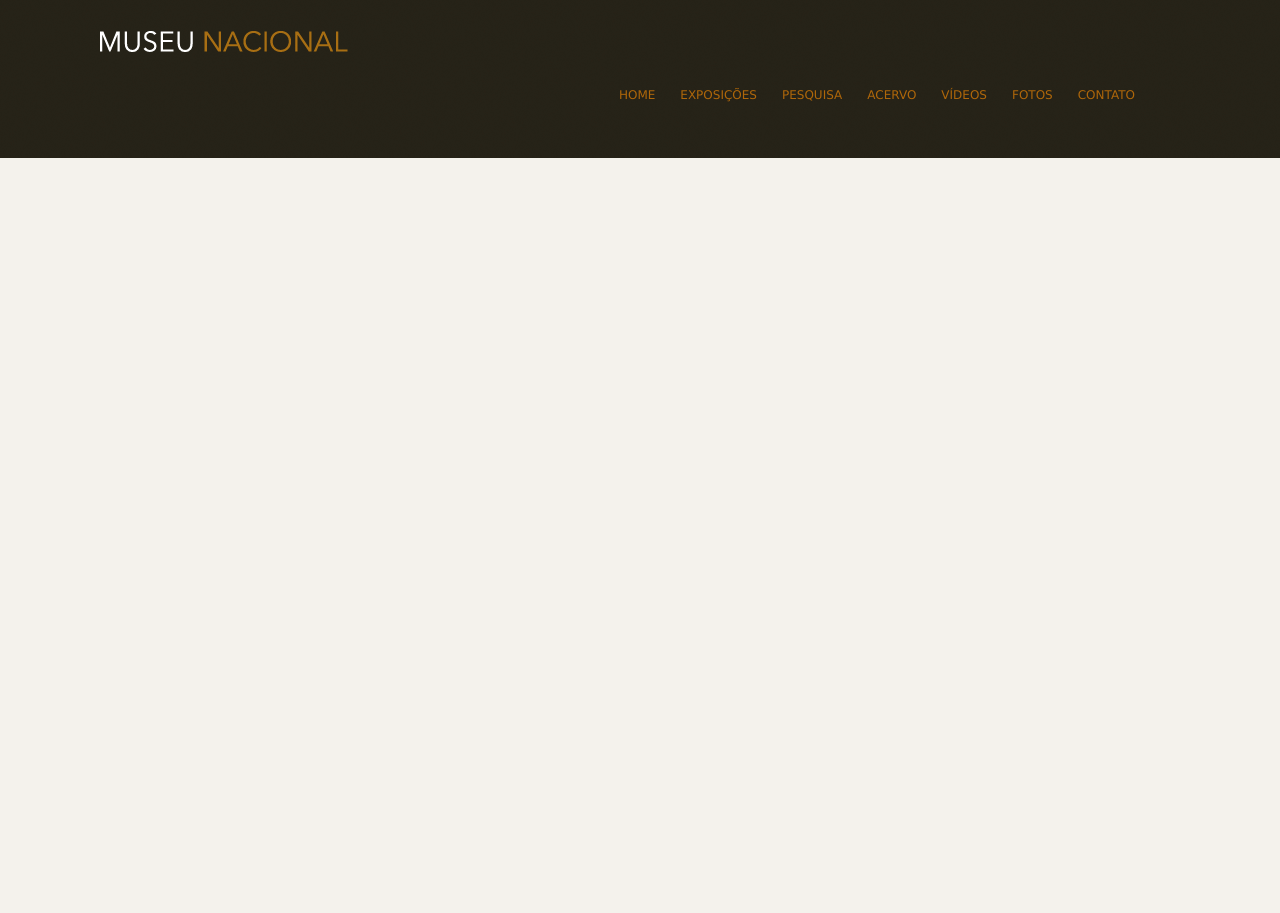
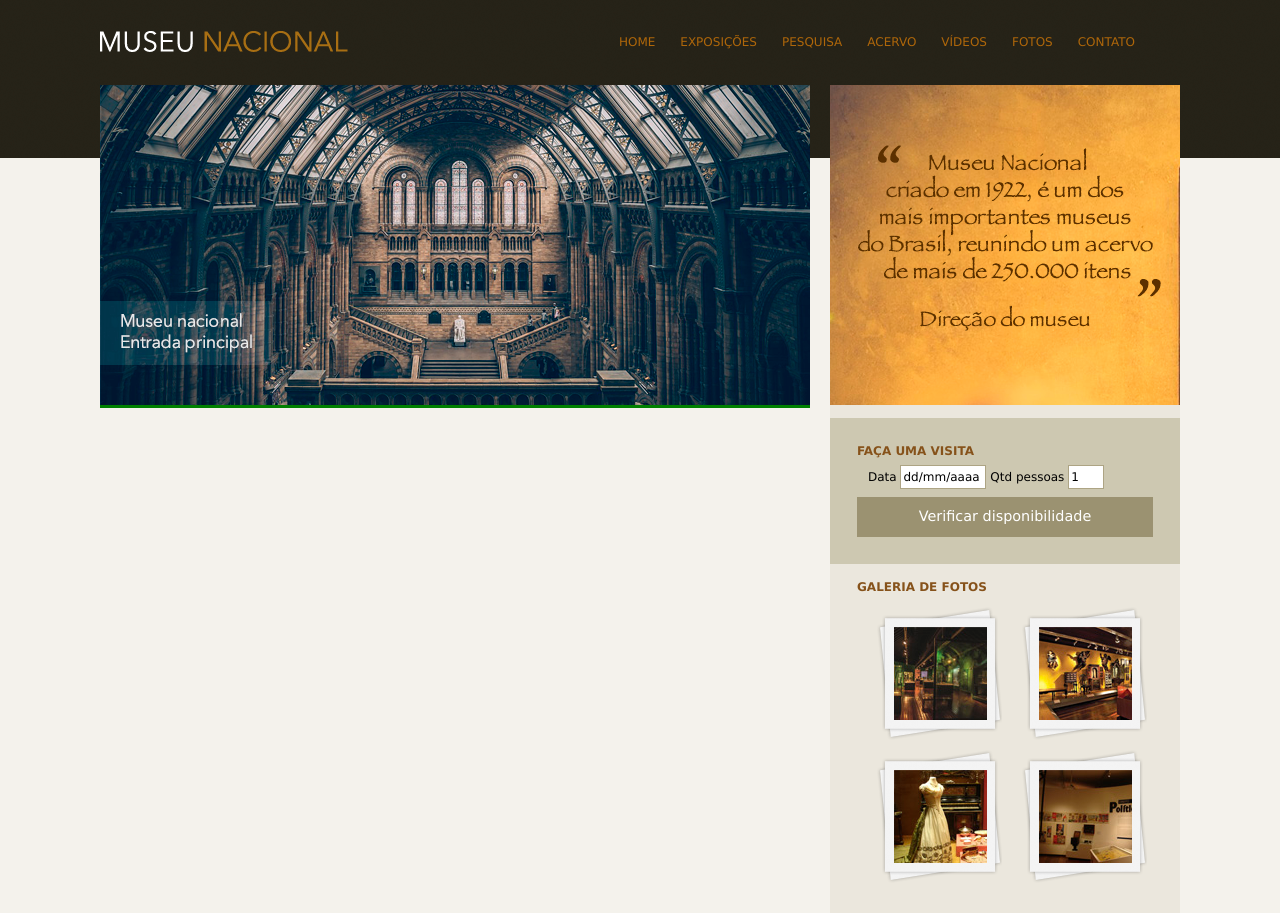
Before and after one commit to PedroCtr/Museu-Nacional, a plain HTML site: page index.html in a window 1280 px wide. Before the commit the page ends 800 px from the top, so only its background shows below. Drawn offline with Linux system fonts and the light colour scheme.

Commit message:
Criação do Conteudo lateral

```diff
--- a/css/style.css
+++ b/css/style.css
@@ -17,6 +17,9 @@ a:hover{
   color: #227115;
 }
 
+#logo h1{
+  float: left;
+}
 #logo a {
   width: 248px;
   height: 21px;
@@ -49,3 +52,76 @@ nav ul li a:link {
 nav ul li a:hover {
   border-bottom: 1px solid #535858;
 }
+
+/* Principal*/
+
+#conteudo {
+  width: 710px;
+  float: left;
+  background: green;
+}
+aside{
+  width: 350px;
+  float: right;
+  background: #ebe7dd;
+  padding-bottom: 30px;
+}
+
+section#visita {
+  background: #cdc8b1;
+  padding: 10px 27px 27px 27px;
+  margin-top: 10px;
+}
+section#galeria{
+  padding: 0 27px 0 27px;
+}
+section#galeria a{
+  display: block;
+  background: url(../img/fundo-foto.png) no-repeat;
+  float: left;
+  padding: 17px 15px 17px 15px;
+  margin: 10px 0 0 20px;
+}
+
+section#galeria img {
+  margin-left: 2px;
+  margin-top: 3px;
+}
+
+h4 {
+  color: #86521a;
+  text-transform: uppercase;
+  padding-bottom: 3px;
+  margin-bottom: 0;
+}
+
+/* Formularios*/
+
+input{
+  height: 20px;
+  width: 80px;
+  background: #ffff;
+  border: none;
+  font-size: 1em;
+}
+
+input.campo {
+  border: 1px solid #ada484;
+
+}
+
+input.botao {
+  background: #9b9271;
+  color: white;
+  width: 100%;
+  height: 40px;
+  font-size: 1.2em;
+}
+
+fieldset{
+  border: none;
+}
+
+legend {
+  display: none;
+}
--- a/index.html
+++ b/index.html
@@ -35,6 +35,58 @@
           </ul>
         </nav>
       </header>
+
+      <div id="principal">
+        <div id="conteudo">
+          <section id="capa">
+            <img src="img/museu.png" alt="" />
+          </section>
+        </div>
+      </div>
+      <aside>
+        <section id="depoimento">
+          <img src="img/depoimento.png" alt="" />
+        </section>
+        <section id="visita">
+          <h4>Faça uma visita</h4>
+          <form action="">
+            <fieldset>
+              <legend>Selecione uma data</legend>
+              <label for="data">Data</label>
+              <input class="campo" type="text" id="data" value="dd/mm/aaaa" />
+              <label for="qtd">Qtd pessoas </label>
+              <input
+                class="campo"
+                style="width: 30px"
+                type="text"
+                id="qtd"
+                value="1"
+              />
+            </fieldset>
+            <input
+              class="botao"
+              type="submit"
+              value="Verificar disponibilidade"
+            />
+          </form>
+        </section>
+
+        <section id="galeria">
+          <h4>Galeria de Fotos</h4>
+          <a href=""
+            ><img src="img/imagem1.jpg" height="93" width="93" alt=""
+          /></a>
+          <a href=""
+            ><img src="img/imagem2.jpg" height="93" width="93" alt=""
+          /></a>
+          <a href=""
+            ><img src="img/imagem3.jpg" height="93" width="93" alt=""
+          /></a>
+          <a href=""
+            ><img src="img/imagem4.jpg" height="93" width="93" alt=""
+          /></a>
+        </section>
+      </aside>
     </div>
     <!-- FIM CONTAINER-->
   </body>
```
